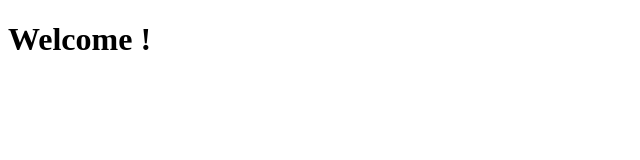
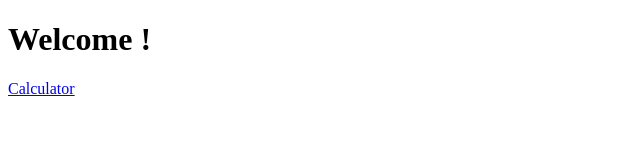
Before and after one commit to JAYESH-patil12/Javascript, a plain HTML site: page index.html in a window 1280 px wide. Shown: the full height of the page, 0-640 px from the left. Drawn offline with Linux system fonts and the light colour scheme.

Commit message:
index updated

```diff
--- a/index.html
+++ b/index.html
@@ -7,5 +7,6 @@
 </head>
 <body>
     <h1>Welcome !</h1>
+    <a href="./calultor/index.html" target="_blank" rel="noopener noreferrer">Calculator</a>
 </body>
 </html>
```
